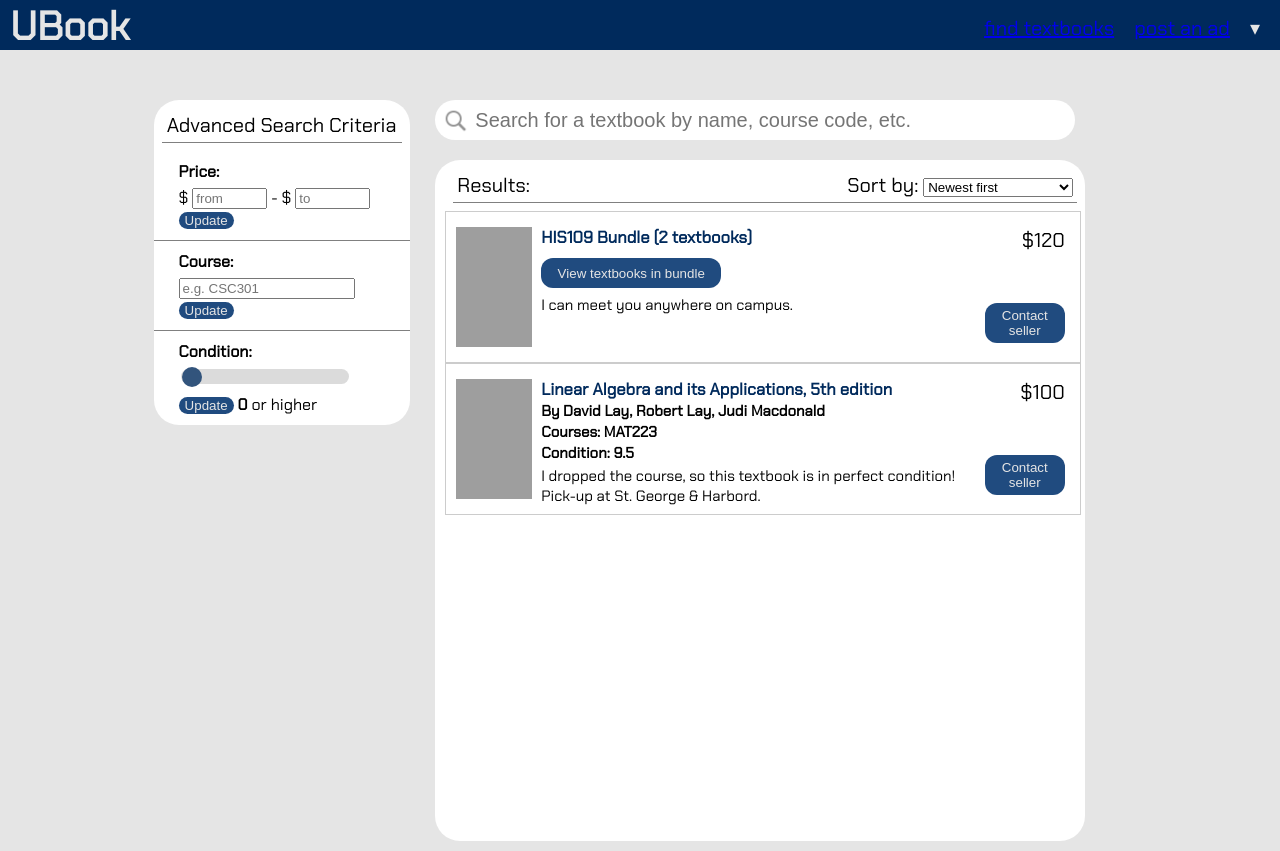
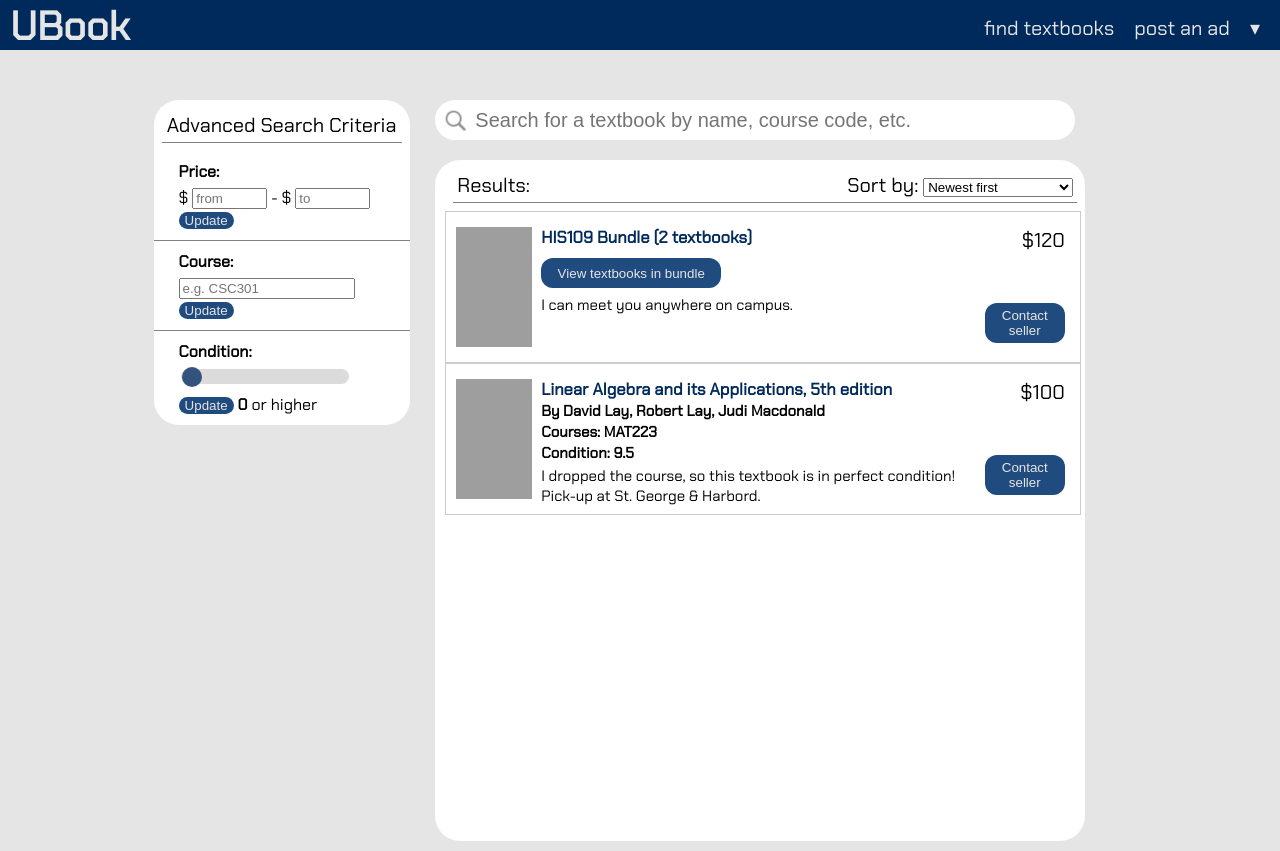
Before and after one commit to raymondtruong/ubook, a Django app: template ubook/listings/templates/listings/listings.html in a window 1280 px wide. Run offline with Django 3.2, Linux system fonts and the light colour scheme; the template is opened without the code that fills it, so the values that code supplies are empty; grey boxes are pictures that could not be loaded.

Commit message:
Removed default link styling for navbar with css

```diff
--- a/ubook/listings/static/styles/nav.css
+++ b/ubook/listings/static/styles/nav.css
@@ -37,6 +37,8 @@ nav div {
     padding-right: 5px;
     margin-right: 5px;
     margin-left: 5px;
+    text-decoration: none;
+    color: inherit;
 }
 
 .navbar-button:hover, #dropdown-content a:hover {
@@ -62,4 +64,5 @@ nav div {
     padding-bottom: 2px;
     display: block;
     color: #E5E5E5;
+    text-decoration: none;
 }
```
